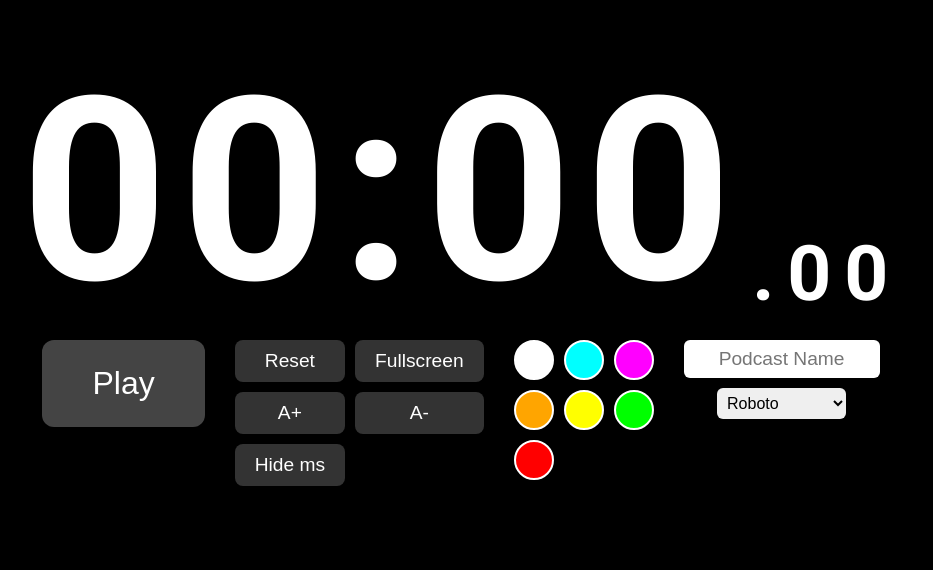
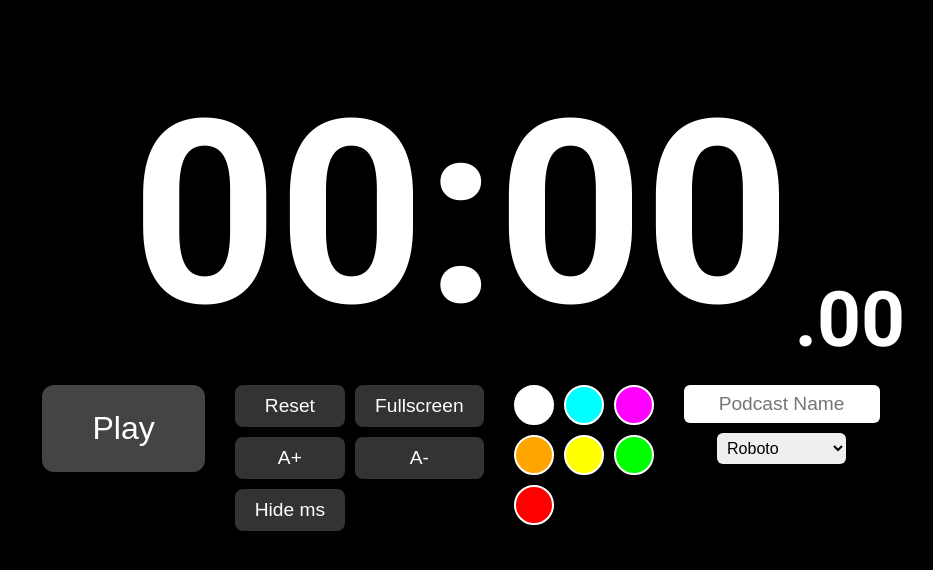
Before and after one commit to Hermes222222/cronometer, a plain HTML site: page index.html in a window 1280 px wide. Shown: the whole page, without its empty margins (179-1112 px from the left). Drawn offline with Linux system fonts and the light colour scheme.

Commit message:
Update index.html

```diff
--- a/index.html
+++ b/index.html
@@ -45,30 +45,24 @@
       display: none;
     }
     #time {
-      display: inline-flex;
-      align-items: flex-end; /* align bottom */
+      position: relative;       /* parent for absolute positioning */
       font-size: 20vw;
       margin-top: 8vh;
-      font-family: 'Roboto', sans-serif;
-      line-height: 1;
-      letter-spacing: 0.05em;
-      overflow: hidden;
-      white-space: nowrap;
-      position: relative;
+      display: inline-block;
+      font-family: 'Roboto', sans-serif; /* will be overridden by font switcher */
     }
+
     #mainTime {
       display: inline-block;
-      text-align: right; /* Ensure consistent alignment */
-      min-width: 3.5ch; /* Fixed width for "00:00" format */
     }
+
     #milliseconds {
+      position: absolute;
+      bottom: 0;                /* align baseline with mainTime */
+      left: 100%;               /* place it right next to mainTime */
       font-size: 30%;
-      margin-left: 0.1em;
-      align-self: flex-end;
-      position: relative;
-      bottom: 0.1em;
-      min-width: 2.5ch; /* Fixed width for ".00" format */
-      text-align: left; /* Ensure consistent alignment */
+      margin-left: 0.05em;
+      display: inline-block;
     }
     /* Add a wrapper to enforce monospace for consistent digit width */
     .digit {
```
